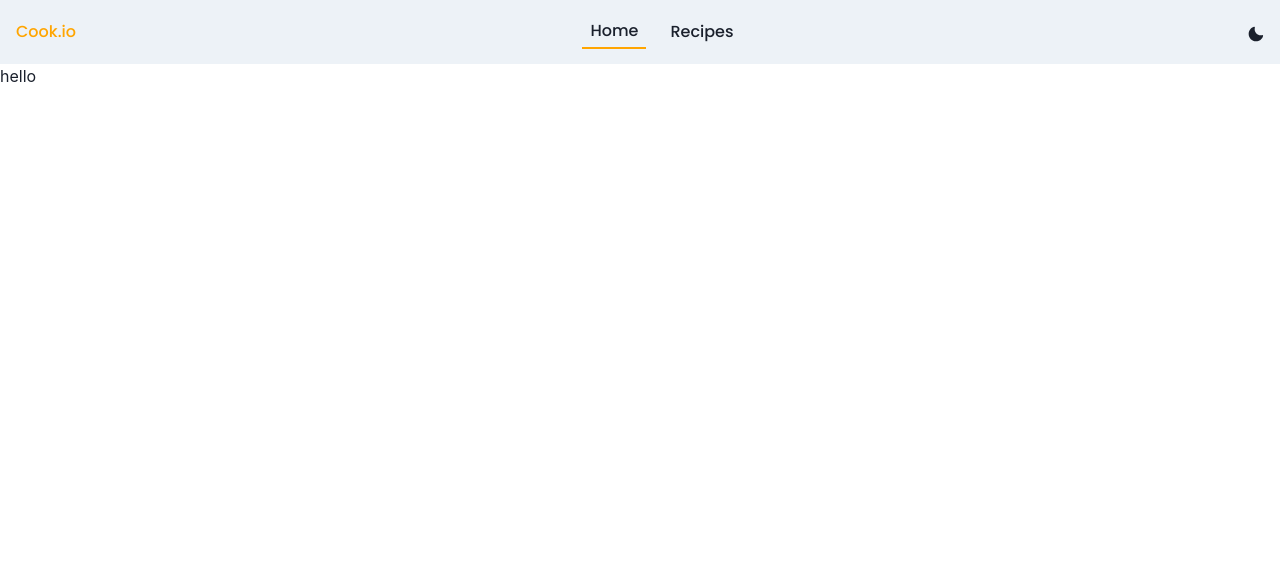
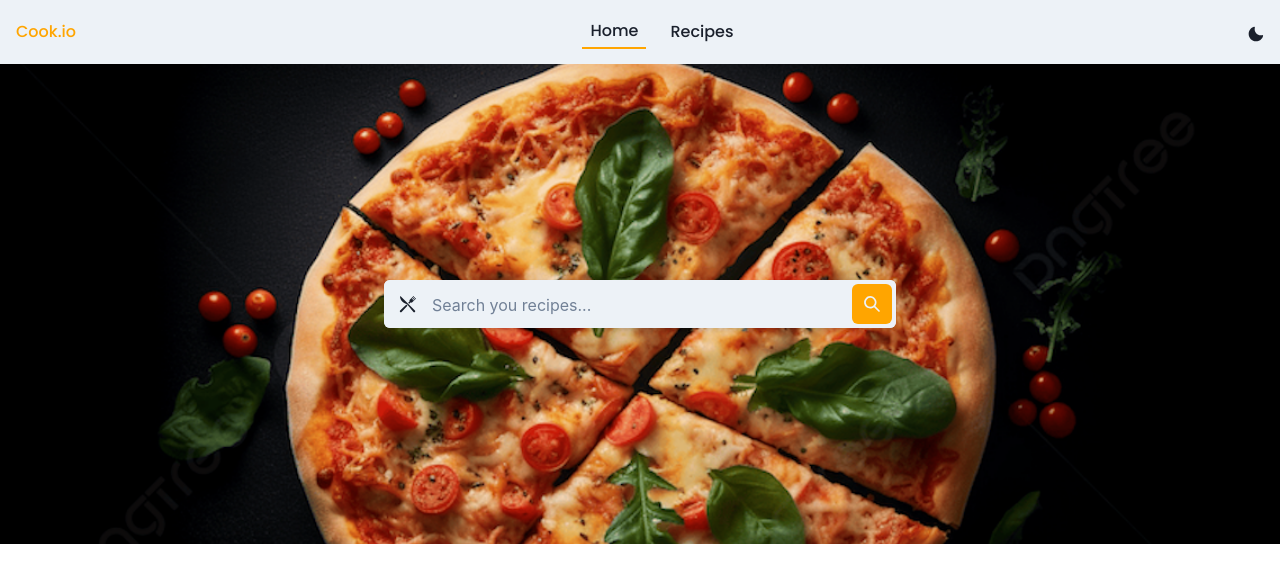
Before and after one commit to niratamang70/recipe-book, a Next.js app: page / in a window 1280 px wide. Shown: the top 582 px of the page. Built offline with nearby package versions, Linux system fonts and the light colour scheme.

Commit message:
feat: create a landing page

```diff
--- a/src/app/layout.tsx
+++ b/src/app/layout.tsx
@@ -4,6 +4,7 @@
 import AppWrapper from './AppWrapper';
 import { FC, Fragment, ReactElement } from 'react';
 import Navbar from '@/components/navbar';
+import { ChakraProvider } from '@chakra-ui/react';
 
 const inter = Inter({ subsets: ['latin'] });
 
@@ -18,12 +19,12 @@
         <title>Recipe Book</title>
       </head>
       <body id={'root'}>
-        <AppWrapper>
+        <ChakraProvider>
           <Fragment>
             <Navbar />
             {children}
           </Fragment>
-        </AppWrapper>
+        </ChakraProvider>
       </body>
     </html>
   );
--- a/src/app/page.tsx
+++ b/src/app/page.tsx
@@ -1,9 +1,61 @@
 'use client';
-import Navbar from '@/components/navbar';
+import {
+  Box,
+  Button,
+  Flex,
+  Input,
+  InputGroup,
+  InputRightElement,
+  InputLeftElement,
+  Icon,
+  InputRightAddon,
+  useColorModeValue
+} from '@chakra-ui/react';
 import React from 'react';
+import { homePageImages } from '../../images.config';
+import { SearchIcon } from '@chakra-ui/icons';
+import { GiKnifeFork } from 'react-icons/gi';
 
 const Home = () => {
-  return <h1>hello</h1>;
+  return (
+    <Box
+      backgroundImage={homePageImages.pizzaImage}
+      backgroundSize="cover"
+      backgroundPosition="center"
+      width="100vw"
+      height="60vh"
+      display="flex"
+      justifyContent="center"
+      alignItems="center"
+    >
+      <Flex flexDirection="column" width={{ base: '90vw', lg: '40vw' }}>
+        <InputGroup size="lg" bg={useColorModeValue('gray.100', 'gray.900')} borderRadius="md">
+          <InputLeftElement padding="0.5rem">
+            <Icon as={GiKnifeFork} fontWeight="600" />
+          </InputLeftElement>
+          <Input
+            placeholder="Search you recipes..."
+            borderRadius="md"
+            border="none"
+            boxShadow="md"
+            _focus={{ outline: 'none' }}
+            _placeholder={{ fontSize: '1rem' }}
+          />
+          <InputRightElement padding="0.5rem">
+            <Button
+              h="2.5rem"
+              size="md"
+              bg="orange"
+              color={useColorModeValue('gray.100', 'gray.900')}
+              _hover={{ bg: 'orange.400' }}
+            >
+              <SearchIcon width={4} height={4} />
+            </Button>
+          </InputRightElement>
+        </InputGroup>
+      </Flex>
+    </Box>
+  );
 };
 
 export default Home;
--- a/src/app/recipes/page.tsx
+++ b/src/app/recipes/page.tsx
@@ -1,10 +1,12 @@
 'use client';
 import ProductCard from '@/components/card';
-import { Flex } from '@chakra-ui/react';
+import { CheckIcon } from '@chakra-ui/icons';
+import { Flex, Box, InputGroup, Input, InputRightElement, Stack } from '@chakra-ui/react';
 import React from 'react';
 
 const RecipePage = () => {
   return (
+    <Box padding="1.5rem">
       <Flex
         flexDirection={{
           base: 'column',
@@ -34,6 +36,7 @@
           image={'https://kauveryhospital.com/blog/wp-content/uploads/2021/04/pizza-5179939_960_720.jpg'}
         />
       </Flex>
+    </Box>
   );
 };
 
```
Also changed, not shown: public/images/pizza.png (added). Lines whose indentation alone changed are shown as unchanged.
